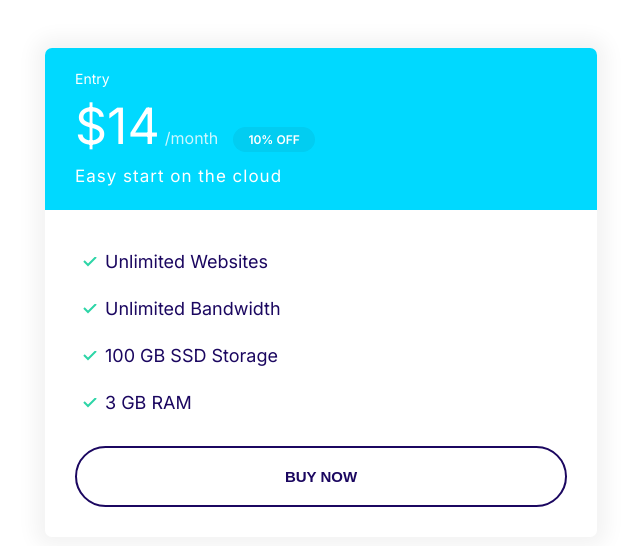
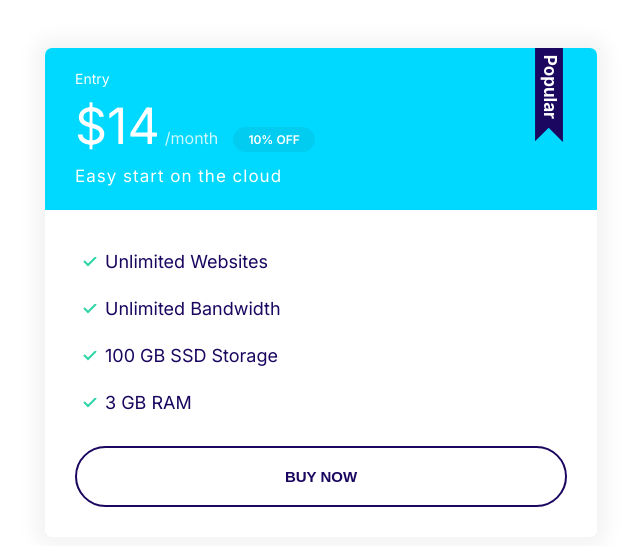
Before and after one commit to sarahalyahya/moshify-ex, a plain HTML site: page index.html in a window 1280 px wide. Shown: the whole page, without its empty margins (3-643 px from the left). Drawn offline with Linux system fonts and the light colour scheme.

Commit message:
popular plan styling

```diff
--- a/index.html
+++ b/index.html
@@ -15,7 +15,7 @@
 
 <body>
    <div style="width:50%; padding: 4rem;">
-       <div class="plan">
+       <div class="plan plan--popular">
            <div class="card card--secondary">
            <header class="card__header">
                <h3 class="plan__name">Entry</h3>
@@ -30,9 +30,9 @@
             <li class= "list__item">100 GB SSD Storage</li>
             <li class= "list__item">3 GB RAM</li>
         </ul>
-        <button class="btn btn--outline btn--block">Buy Now</button
-            ></div>
-               </div>
+        <button class="btn btn--outline btn--block">Buy Now</button>
+            </div>
+            </div>
        </div>
    </div>
 </body>
--- a/styles.css
+++ b/styles.css
@@ -330,6 +330,19 @@ the first class will include skin stuff like padding and all */
   margin-bottom: 2rem;
 }
 
+.plan--popular .card__header::before {
+  content: url("images/popular.svg");
+  width: 40px;
+  display: inline-block;
+  position: absolute;
+  top: -6px;
+  right: 5%;
+}
+
+.plan--popular .card__header {
+  position: relative;
+}
+
 @media screen and (min-width: 1024px) {
   .plan__name {
     font-size: 1.4rem;
```
Also changed, not shown: images/popular.svg (added).
